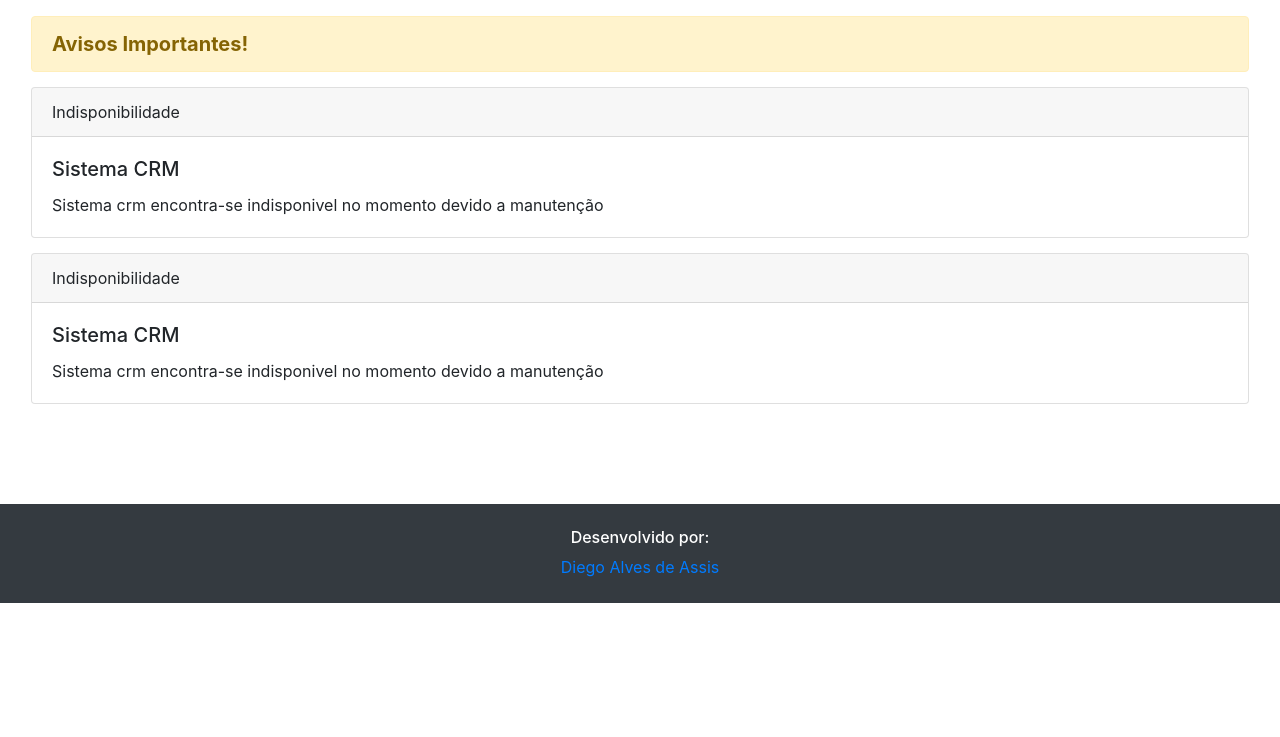
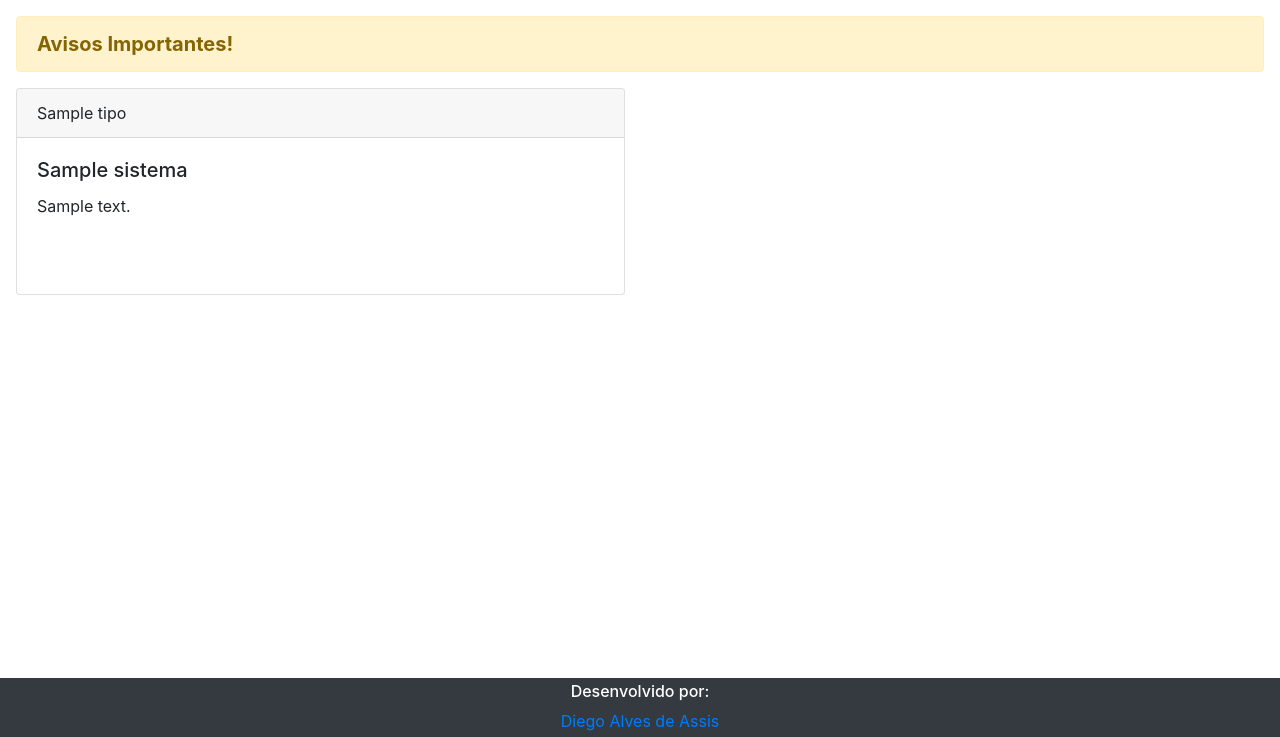
Before and after one commit to DiegoAL/myProject, a Flask app: template RegistroDeChamados/View/templates/index.html in a window 1280 px wide. Shown: the part 63-800 px from the top of the page. Run offline with Flask 2, Linux system fonts and the light colour scheme; the template is opened without the code that fills it: most values are stand-ins (such as "Sample title", 1, 10 or a date in 2020); some libraries are stand-ins or nearby versions.

Commit message:
varios ajustes

```diff
--- a/RegistroDeChamados/View/main.py
+++ b/RegistroDeChamados/View/main.py
@@ -50,8 +50,13 @@ def main():
 #Inicio
 @app.route("/")
 def index():
+    #FIXME: Iniciar o main quando o servidor for iniciado
     main()
-    return render_template("index.html")
+    #FIXME: Ajustar o select para realizar o join e buscar os valor do campo descricao de cada FK
+    #chamados = Chamado.query.filter_by(dataEncerramento = None).all()
+    chamados = db.session.query(Chamado,TipoChamado).filter(Chamado.tipo == TipoChamado.id).all()
+
+    return render_template("index.html", chamados = chamados)
 
 #Registrod e novos chamados
 @app.route("/registrarchamado")
--- a/RegistroDeChamados/View/static/styles/index.css
+++ b/RegistroDeChamados/View/static/styles/index.css
@@ -1,9 +1,16 @@
 .alert {
-	margin: 15px;
+	margin-top: 15px;
 	font-size: 20px;
 	font-weight: bold;
 }
 
 .card {
-	margin: 15px;
+	margin-bottom: 25px;
 }
+
+.scrollBox{
+
+	height:80px;
+	width:auto;
+	overflow:auto;
+}
--- a/RegistroDeChamados/View/static/styles/layout.css
+++ b/RegistroDeChamados/View/static/styles/layout.css
@@ -6,6 +6,7 @@ ul li{
 	font-weight: bold;
 }
 */
-.marginTopFooter{
-	margin-top: 100px !important;
+
+.preventOverlap{
+	padding-bottom: 70px;
 }
--- a/RegistroDeChamados/View/templates/index.html
+++ b/RegistroDeChamados/View/templates/index.html
@@ -12,22 +12,29 @@
 				Avisos Importantes!
 			</div>
 
-		<!--TODO: Ajustar o código para buscar os alertas cadastrados no banco de dados  -->
-		<div class="card" style="margin: 15px">
-			<div class="card-header"> Indisponibilidade</div>
+			<!--FIXME: Ajustar o código para buscar os alertas cadastrados no banco de dados e ajustar para respeitar a grid -->
+
+			<div class="row">
+				{% for chamado in chamados %}
+					<div class="col-md-6">
+						<div class="card">
+							<div class="card-header"> {{chamado.tipo}}</div>
 							<div class="card-body">
-				<h5 class="card-title">Sistema CRM</h5>
-				<p class="card-text">Sistema crm encontra-se indisponivel no momento devido a manutenção</p>
+								<h5 class="card-title"> {{chamado.sistema}}</h5>
+								<p class="card-text scrollBox">{{chamado.descricaoProblema}}</p>
 							</div>
 							</div>
+						</div>
+					{%endfor%}
 
-		<div class="card">
-			<div class="card-header"> Indisponibilidade</div>
-			<div class="card-body">
-				<h5 class="card-title">Sistema CRM</h5>
-				<p class="card-text">Sistema crm encontra-se indisponivel no momento devido a manutenção</p>
-			</div>
+					<!--  TODO: INCLUIR POSSIVEIS CAMPOS:
+								descricaoproblema
+								problema lojas
+								problema
+								problemaEnel
+								problemaCCenter
+								contato: Nome e Telefone
+					-->
 			</div>
 
-
 {%endblock%}
--- a/RegistroDeChamados/View/templates/layout.html
+++ b/RegistroDeChamados/View/templates/layout.html
@@ -58,7 +58,7 @@
 		</nav>
 
 		<!-- Conteudo do site -->
-		<div class="m-3">
+		<div class="m-3 preventOverlap">
 
 			{%block body%}
 			{%endblock%}
@@ -66,13 +66,14 @@
 		</div>
 
 		<!-- Footer da pagina -->
-		<div class="jumbotron jumbotron-fluid bg-dark text-white marginTopFooter mb-0 p-4">
-			<div class="text-center">
-				<h6>Desenvolvido por:</h6>
-				<a href="https://www.linkedin.com/in/diego-alves-bb009a6a">Diego Alves de Assis</a>
+		<footer class="fixed-bottom">
+			<div class="jumbotron jumbotron-fluid bg-dark text-white mb-0 p-1 ">
+				<div class="text-center">
+					<h6>Desenvolvido por:</h6>
+					<a href="https://www.linkedin.com/in/diego-alves-bb009a6a">Diego Alves de Assis</a>
+				</div>
 			</div>
-		</div>
-
+		</footer>
 
 		<!-- JavaScript para funcionamento do bootstraps-->
 	    <!-- jQuery first, then Popper.js, then Bootstrap JS -->
```
Also changed, not shown: RegistroDeChamados/Controller/BD/RegistroChamado.db. Lines whose indentation alone changed are shown as unchanged.
